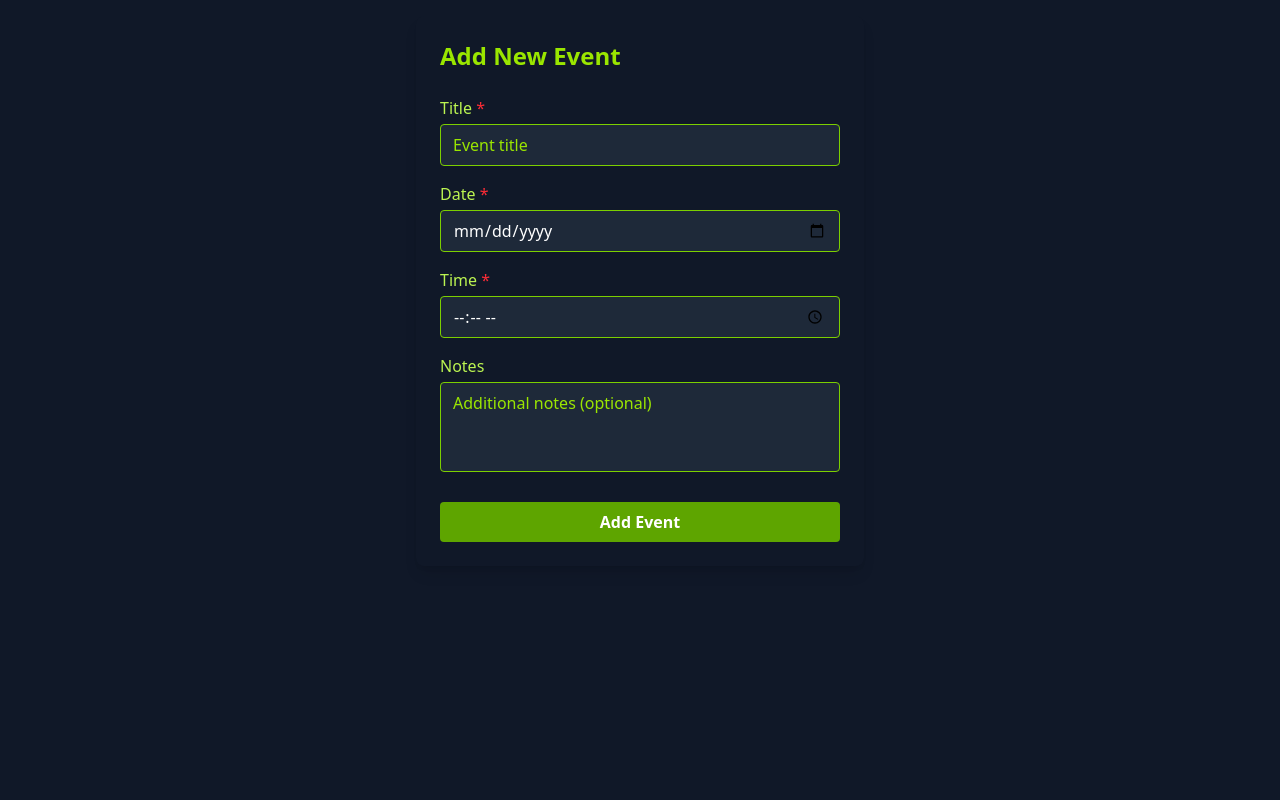
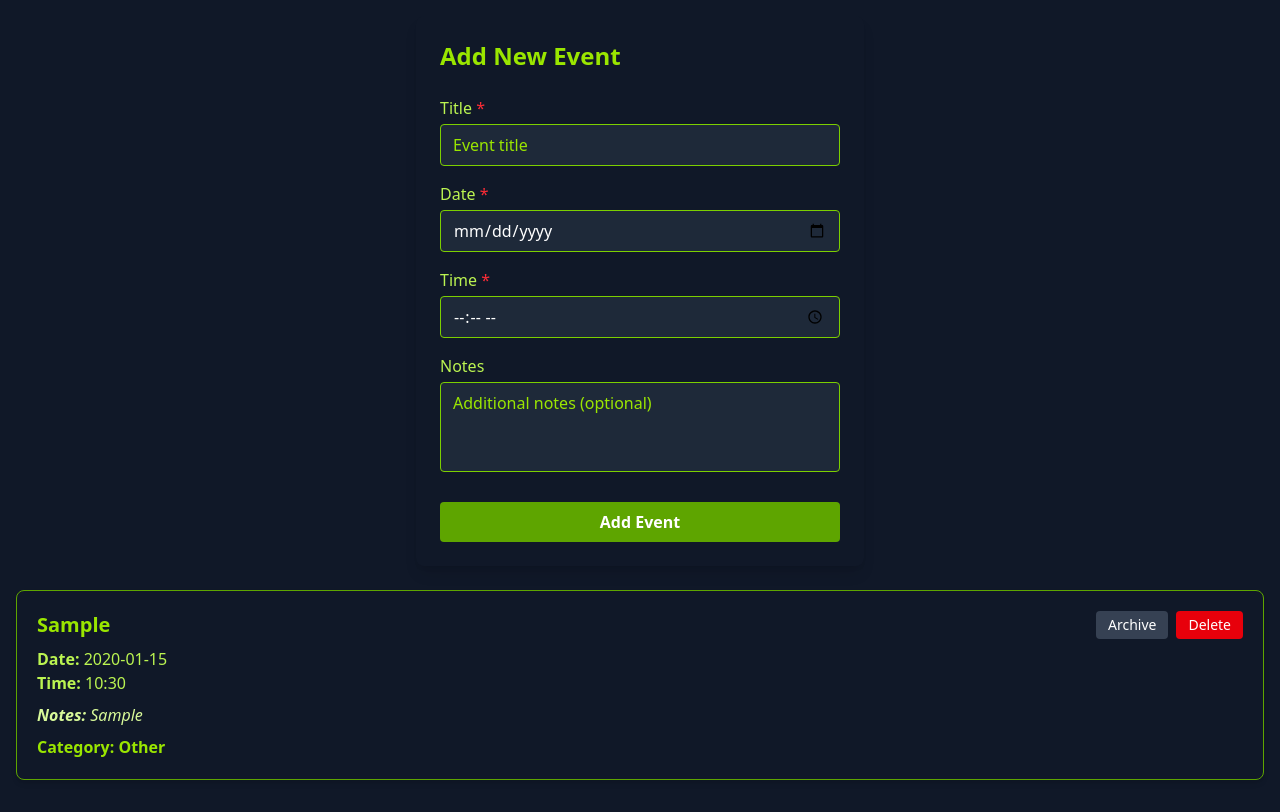
Before and after one commit to tumit-h-r-75/mini-event-scheduler, a React (Vite) app: page / in a window 1280 px wide. Both pictures are taken after typing "Sample", "2020-01-15", "10:30", "Sample" into the empty fields and a click on the button "Add Event". Built offline with nearby package versions, Linux system fonts and the light colour scheme.

Commit message:
Create EventList component to fetch and display events and Integrate EventForm and EventList in App component with state management

```diff
--- a/src/components/EventList.tsx
+++ b/src/components/EventList.tsx
@@ -1,11 +1,36 @@
 import React from 'react';
+import { Event } from '../types/Event';
+import EventCard from './EventCard';
 
-const EventList = () => {
-    return (
-        <div>
+interface EventListProps {
+  events: Event[];
+  onDelete: (id: string) => void;
+  onToggleArchive: (id: string) => void;
+}
 
-        </div>
-    );
+const EventList: React.FC<EventListProps> = ({ events, onDelete, onToggleArchive }) => {
+  if (events.length === 0) {
+    return <p className="text-lime-400 mt-4">No events yet. Please add some!</p>;
+  }
+
+  return (
+    <div className="mt-6">
+      {events
+        .sort((a, b) => {
+          const dateA = new Date(`${a.date}T${a.time}`);
+          const dateB = new Date(`${b.date}T${b.time}`);
+          return dateA.getTime() - dateB.getTime();
+        })
+        .map(event => (
+          <EventCard
+            key={event.id}
+            event={event}
+            onDelete={onDelete}
+            onToggleArchive={onToggleArchive}
+          />
+        ))}
+    </div>
+  );
 };
 
 export default EventList;
--- a/src/pages/Home.tsx
+++ b/src/pages/Home.tsx
@@ -1,5 +1,6 @@
 import React, { useState } from 'react';
 import EventForm from '../components/EventForm';
+import EventList from '../components/EventList';
 import { Event } from '../types/Event';
 
 const Home = () => {
@@ -13,10 +14,28 @@ const Home = () => {
     setEvents(prev => [...prev, eventWithId]);
   };
 
+  // for delete funtion
+  const handleDelete = (id: string) => {
+    setEvents(prev => prev.filter(event => event.id !== id));
+  };
+
+  // for toggole the arcribe
+  const handleToggleArchive = (id: string) => {
+    setEvents(prev =>
+      prev.map(event =>
+        event.id === id ? { ...event, archived: !event.archived } : event
+      )
+    );
+  };
+
   return (
     <div className="min-h-screen bg-gray-900 p-4">
       <EventForm onAddEvent={handleAddEvent} />
-      {/* EventList / অন্য UI তোমার মত যোগ করবে */}
+      <EventList
+        events={events}
+        onDelete={handleDelete}
+        onToggleArchive={handleToggleArchive}
+      />
     </div>
   );
 };
```
